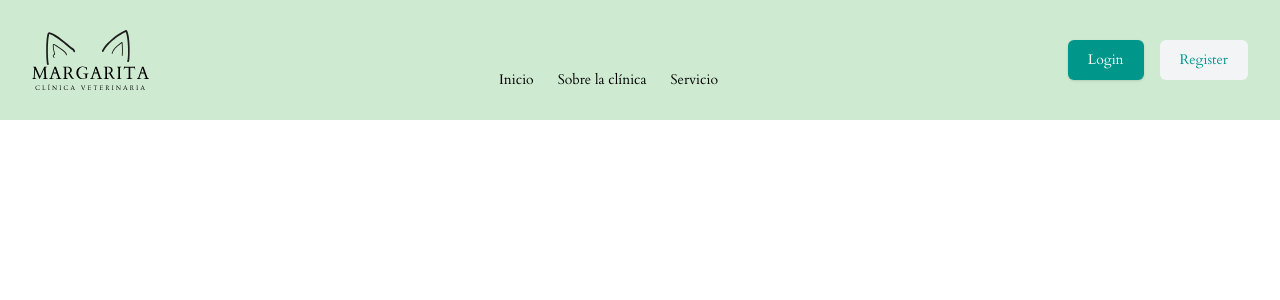
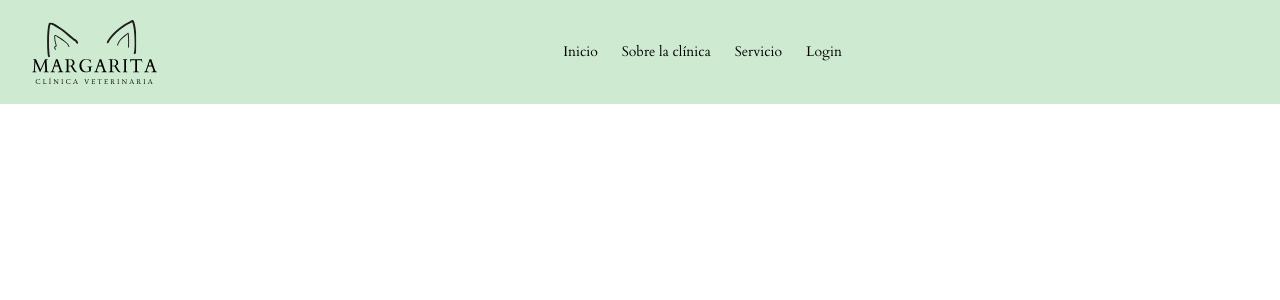
Before and after one commit to group-12-p4da-F5/veterinary-clinic-frontend, a React (Vite) app: page / in a window 1280 px wide. Shown: the top 300 px of the page. Built offline with nearby package versions, Linux system fonts and the light colour scheme; a web font is replaced by a local one.

Commit message:
feat/ Header done, https://www.hyperui.dev/components/marketing/headers reference

```diff
--- a/package.json
+++ b/package.json
@@ -10,6 +10,7 @@
     "preview": "vite preview"
   },
   "dependencies": {
+    "@fortawesome/fontawesome-free": "^7.0.1",
     "react": "^19.1.1",
     "react-dom": "^19.1.1",
     "react-router-dom": "^7.9.1"
--- a/src/main.jsx
+++ b/src/main.jsx
@@ -2,6 +2,7 @@ import React from 'react'
 import ReactDOM from 'react-dom/client'
 import App from './app/App'
 import './shared/styles/index.css'
+import '@fortawesome/fontawesome-free/css/all.min.css';
 
 ReactDOM.createRoot(document.getElementById('root')).render(
   <React.StrictMode>
--- a/src/shared/components/Header.jsx
+++ b/src/shared/components/Header.jsx
@@ -1,75 +1,112 @@
-import { Link } from 'react-router-dom';
-import Logo from '../assets/Logo.svg';
-
-// Referencia: https://www.hyperui.dev/components/marketing/headers
+import { Link } from "react-router-dom";
+import Logo from "../assets/Logo.svg";
+import { useState } from "react";
 
 const Header = () => {
+  const [isOpen, setIsOpen] = useState(false);
 
-  return(
-      <header className="bg-green-light font-cardo">
+  return (
+    <header className="bg-green-light font-cardo py-3">
+      <div className="mx-auto max-w-screen-xl px-4 sm:px-6 lg:px-8">
+        <div className="flex items-center justify-between h-20">
 
-        <div className="mx-auto max-w-screen-xl px-4 sm:px-6 lg:px-8">
-          <div className="flex h-30 items-center justify-between">
+          {/* Logo */}
+          <div className="flex items-center">
+            <Link to="/">
+              <span className="sr-only">Home</span>
+              <img src={Logo} alt="Logo" className="h-16 w-auto" />
 
-            <div className="md:flex md:items-center md:gap-12">
-              <Link className="block text-teal-600" to="/">
-                <span className="sr-only">Home</span>
-                <img src={Logo} alt="Logo" className='h-15 auto' />
             </Link>
           </div>
 
-            {/* Menú */}
-            <div class="hidden md:block pt-10">
-              <nav aria-label="Global" className="flex items-center gap-6 text-sm">
-                  <Link to="/"> Inicio </Link>
-                  <Link to="/"> Sobre la clínica </Link>
-                  <Link to="/"> Servicio </Link>
+          {/* Menu */}
+          <div className="hidden md:flex flex-1 justify-center">
+            <nav
+              aria-label="Global"
+              className="flex items-center gap-6 text-sm"
+            >
+              <Link
+                to="/"
+                className="transition-all duration-150 ease-in-out hover:text-gray-dark hover:text-lg"
+              >
+                Inicio
+              </Link>
+              <Link
+                to="/"
+                className="transition-all duration-150 ease-in-out hover:text-gray-dark hover:text-lg"
+              >
+                Sobre la clínica
+              </Link>
+              <Link
+                to="/"
+                className="transition-all duration-150 ease-in-out hover:text-gray-dark hover:text-lg"
+              >
+                Servicio
+              </Link>
+              <Link
+                to="/"
+                className="transition-all duration-150 ease-in-out hover:text-gray-dark hover:text-lg"
+              >
+                Login
+              </Link>
             </nav>
           </div>
 
-            {/* Botones + menú mobile */}
-            <div class="flex items-center gap-4">
-              <div class="sm:flex sm:gap-4">
-                <a
-                  class="rounded-md bg-teal-600 px-5 py-2.5 text-sm font-medium text-white shadow-sm"
-                  href="#"
+          {/* Hamburguer Menu */}
+          <div className="flex  md:hidden">
+
+            <button
+              className="text-gray-dark"
+              onClick={() => setIsOpen(!isOpen)}
             >
-                  Login
-                </a>
-
-                <div class="hidden sm:flex">
-                  <a
-                    class="rounded-md bg-gray-100 px-5 py-2.5 text-sm font-medium text-teal-600"
-                    href="#"
-                  >
-                    Register
-                  </a>
-                </div>
-              </div>
-
-              <div class="block md:hidden">
-                <button
-                  class="rounded-sm bg-gray-100 p-2 text-gray-600 transition hover:text-gray-600/75"
-                >
-                  <svg
-                    xmlns="http://www.w3.org/2000/svg"
-                    class="size-5"
-                    fill="none"
-                    viewBox="0 0 24 24"
-                    stroke="currentColor"
-                    stroke-width="2"
-                  >
-                    <path stroke-linecap="round" stroke-linejoin="round" d="M4 6h16M4 12h16M4 18h16" />
-                  </svg>
+              {isOpen ? (
+                <i className="fa-solid fa-x text-2xl transition-all duration-150 ease-in-out hover:text-3xl cursor-pointer"></i>
+              ) : (
+                <i className="fa-solid fa-bars text-2xl transition-all duration-150 ease-in-out hover:text-3xl cursor-pointer"></i>
+              )}
             </button>
           </div>
         </div>
 
+        {/* Mobile Menu */}
+        {isOpen && (
+          <nav
+            aria-label="Mobile"
+            className="flex flex-col items-center gap-4 pb-4 md:hidden text-sm"
+          >
+            <Link
+              to="/"
+              className="transition-all duration-150 ease-in-out hover:text-gray-dark hover:text-lg"
+              onClick={() => setIsOpen(false)}
+            >
+              Inicio
+            </Link>
+            <Link
+              to="/"
+              className="transition-all duration-150 ease-in-out hover:text-gray-dark hover:text-lg"
+              onClick={() => setIsOpen(false)}
+            >
+              Sobre la clínica
+            </Link>
+            <Link
+              to="/"
+              className="transition-all duration-150 ease-in-out hover:text-gray-dark hover:text-lg"
+              onClick={() => setIsOpen(false)}
+            >
+              Servicio
+            </Link>
+            <Link
+              to="/"
+              className="transition-all duration-150 ease-in-out hover:text-gray-dark hover:text-lg"
+              onClick={() => setIsOpen(false)}
+            >
+              Login
+            </Link>
+          </nav>
+        )}
       </div>
-        </div>
-
     </header>
-  )
-}
+  );
+};
 
 export default Header;
```
Also changed, not shown: 1 other file (tests, documents, lock files or other folders). Lines whose indentation alone changed are shown as unchanged.
